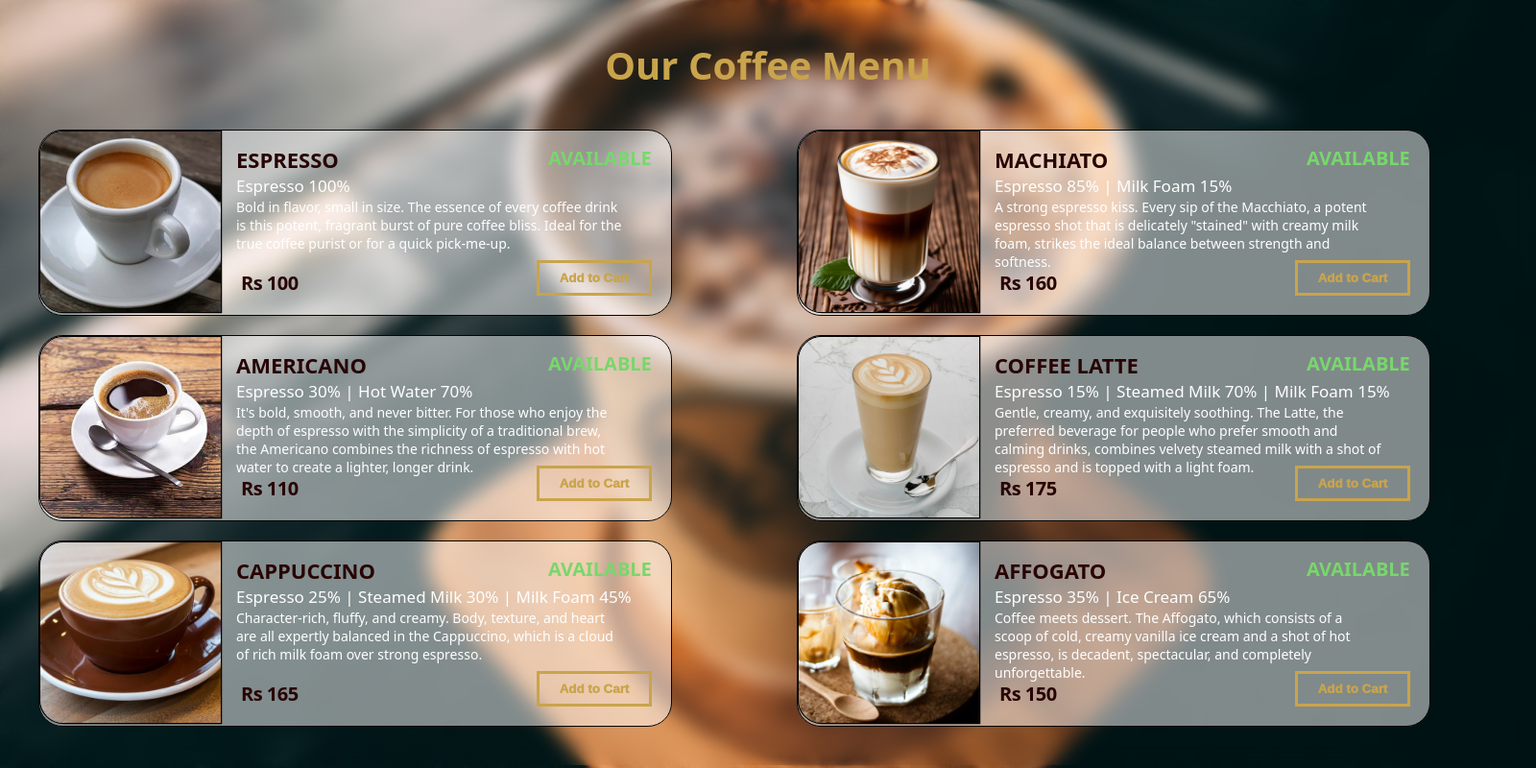
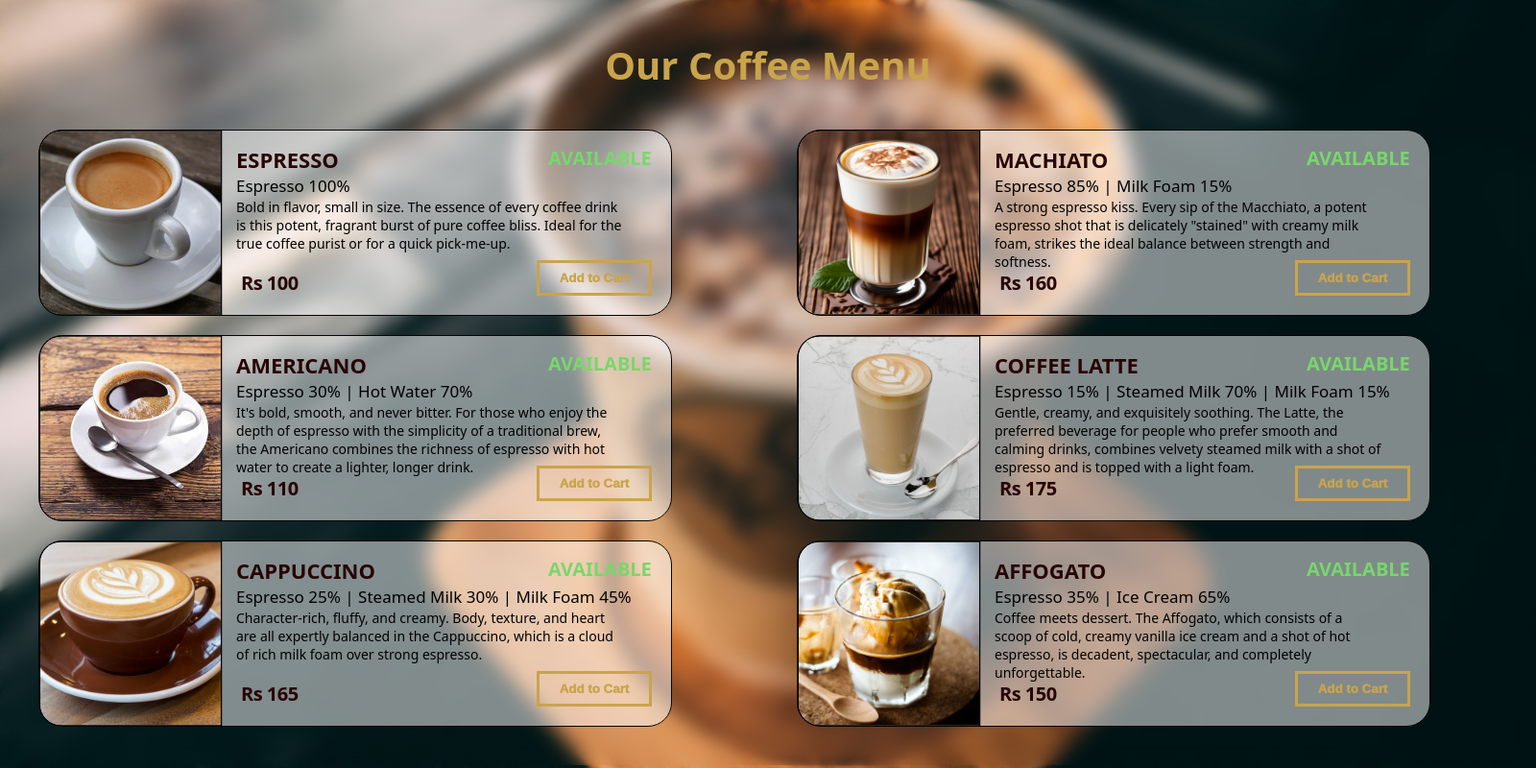
Before and after one commit to JNJT2935/cafe-website, a PHP site: page /pages/fullmenu.html in a window 1600 px wide. Shown: the whole page at 96% size. Run offline with PHP 8.4, Linux system fonts and the light colour scheme.

Commit message:
small update in the css of menu page

```diff
--- a/assets/css/menu.css
+++ b/assets/css/menu.css
@@ -9,7 +9,7 @@ body {
     backdrop-filter: blur(10px);
     background-size: cover;
     background-position: center;
-    color: white;
+    color: rgb(0, 0, 0);
     padding: 40px;
 }
 
@@ -46,13 +46,14 @@ body {
 
 .menu-card img {
     width: 150px;
-    height: 150px;
-    border-radius: 15px;
+    height: 152.2px;
+    border-radius: 10px;
     object-fit: cover;
     margin-right: 20px;
+    margin-top: -0.1px;
     transform: scale(1.27);
-    border-top-left-radius: 20px;
-    border-bottom-left-radius: 20px;
+    border-top-left-radius: 18px;
+    border-bottom-left-radius: 18px;
     border-top-right-radius: 0px;
     border-bottom-right-radius: 0px;
     border: 1px solid rgba(5, 5, 5, 1);
@@ -157,10 +158,11 @@ body {
     pointer-events: none;
 }
 
-.footer_background {
-    background-color: #3D240C; }
-
 .toast.show {
     opacity: 1;
     transform: translateY(0);
 }
+
+.footer_background {
+    background-color: #3D240C;
+}
```
